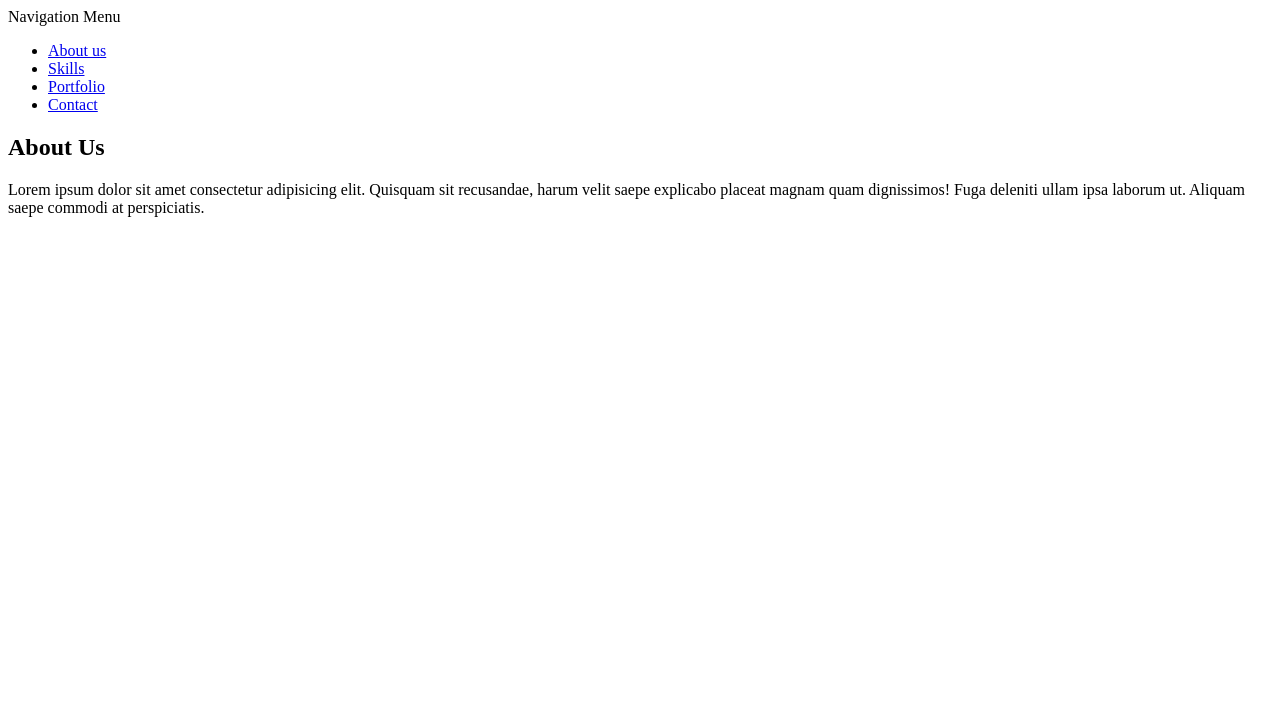
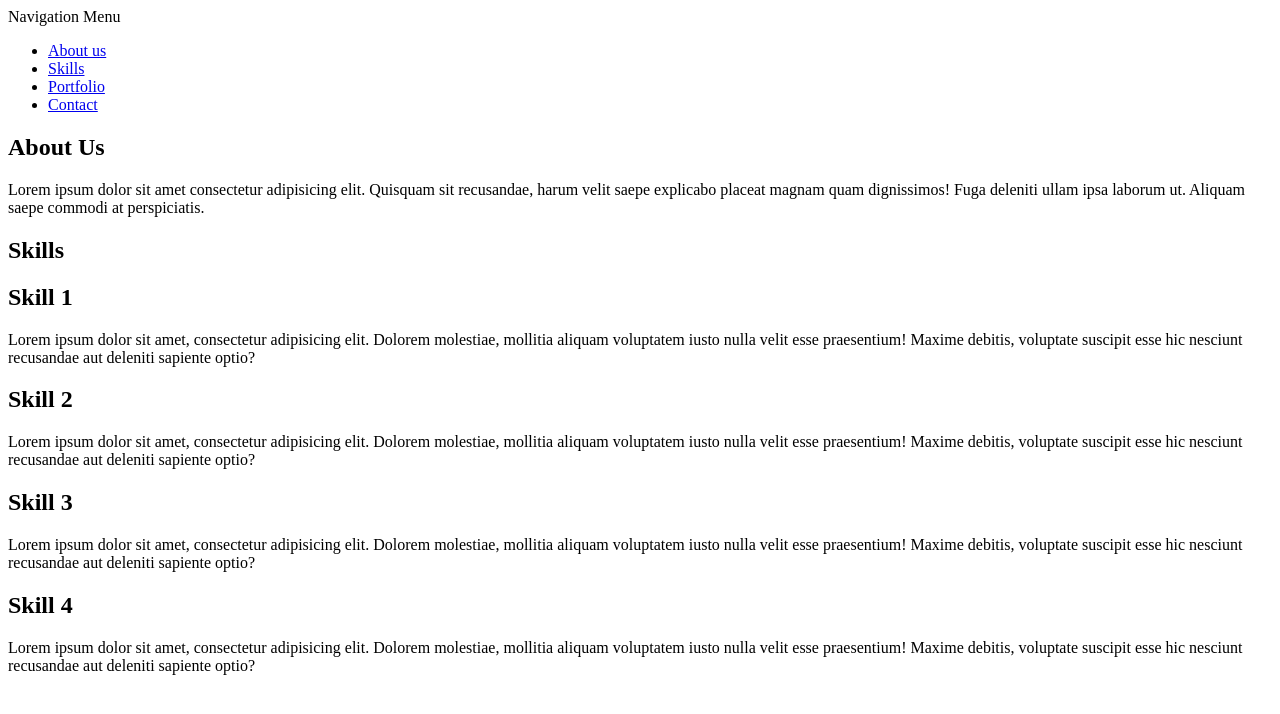
Before and after one commit to mateusbajor/html-zadanie42809, a plain HTML site: page index.html in a window 1280 px wide. Drawn offline with Linux system fonts and the light colour scheme.

Commit message:
Sekcja Skills

```diff
--- a/index.html
+++ b/index.html
@@ -31,6 +31,39 @@
             Fuga deleniti ullam ipsa laborum ut. Aliquam saepe commodi at perspiciatis.</p>
     </section>
 
+    <!-- Sekcja "Skills" -->
+    <section id="skills">
+
+        <h1>Skills</h1>
+        <div class="skill">
+            <h1>Skill 1</h1>
+            <p>Lorem ipsum dolor sit amet, consectetur adipisicing elit. Dolorem molestiae,
+                mollitia aliquam voluptatem iusto nulla velit esse praesentium! Maxime debitis,
+                voluptate suscipit esse hic nesciunt recusandae aut deleniti sapiente optio?</p>
+        </div>
+
+        <div class="skill">
+            <h1>Skill 2</h1>
+            <p>Lorem ipsum dolor sit amet, consectetur adipisicing elit. Dolorem molestiae,
+                mollitia aliquam voluptatem iusto nulla velit esse praesentium! Maxime debitis,
+                voluptate suscipit esse hic nesciunt recusandae aut deleniti sapiente optio?</p>
+        </div>
+
+        <div class="skill">
+            <h1>Skill 3</h1>
+            <p>Lorem ipsum dolor sit amet, consectetur adipisicing elit. Dolorem molestiae,
+                mollitia aliquam voluptatem iusto nulla velit esse praesentium! Maxime debitis,
+                voluptate suscipit esse hic nesciunt recusandae aut deleniti sapiente optio?</p>
+        </div>
+
+        <div class="skill">
+            <h1>Skill 4</h1>
+            <p>Lorem ipsum dolor sit amet, consectetur adipisicing elit. Dolorem molestiae,
+                mollitia aliquam voluptatem iusto nulla velit esse praesentium! Maxime debitis,
+                voluptate suscipit esse hic nesciunt recusandae aut deleniti sapiente optio?</p>
+        </div>
+    </section>
+
 
 </body>
 </html>
```
